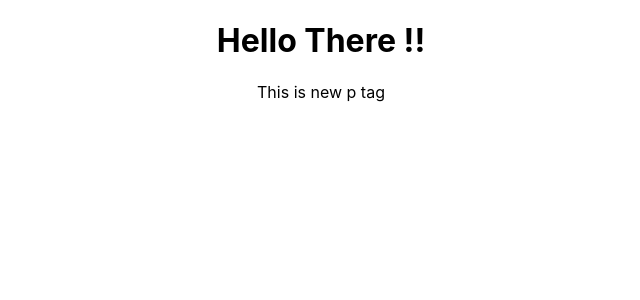
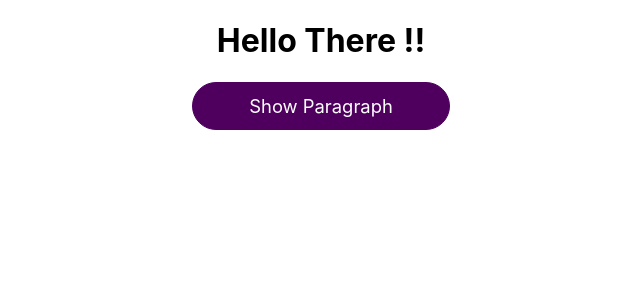
Before and after one commit to AdilBulsari/react-optimize, a React (Create React App) app: page / in a window 1280 px wide. Shown: the top 300 px of the page, without its empty margins (319-959 px from the left). Built offline with nearby package versions, Linux system fonts and the light colour scheme.

Commit message:
stateSnapshot Working

```diff
--- a/src/App.js
+++ b/src/App.js
@@ -1,10 +1,16 @@
+import { useState } from "react";
 import "./App.css";
+import Button from "./components/UI/Button/Button";
 
 function App() {
+  const [showPara, setShowPara] = useState(false);
   return (
     <div className="App">
       <h1>Hello There !! </h1>
-      <p>This is new p tag</p>
+      {showPara && <p>This is new p tag</p>}
+      <Button onClick={() => setShowPara((prevState) => !prevState)}>
+        Show Paragraph
+      </Button>
     </div>
   );
 }
--- /dev/null
+++ b/src/components/UI/Button/Button.js
@@ -0,0 +1,18 @@
+import React from "react";
+
+import classes from "./Button.module.css";
+
+const Button = (props) => {
+  return (
+    <button
+      type={props.type || "button"}
+      className={`${classes.button} ${props.className}`}
+      onClick={props.onClick}
+      disabled={props.disabled}
+    >
+      {props.children}
+    </button>
+  );
+};
+
+export default Button;
--- /dev/null
+++ b/src/components/UI/Button/Button.module.css
@@ -0,0 +1,30 @@
+.button {
+  font: inherit;
+  border: 1px solid #4f005f;
+  background: #4f005f;
+  color: white;
+  padding: 0.75rem 3.5rem;
+  cursor: pointer;
+  font-size: 1.15rem;
+  border-radius: 30px;
+}
+
+.button:hover,
+.button:active {
+  background: #741188;
+  border-color: #741188;
+}
+
+.button:focus {
+  outline: none;
+}
+
+button:disabled,
+button:focus:disabled,
+button:hover:disabled,
+button:active:disabled {
+  background: #ccc;
+  border-color: #ccc;
+  color: #666666;
+  cursor: not-allowed;
+}
```
